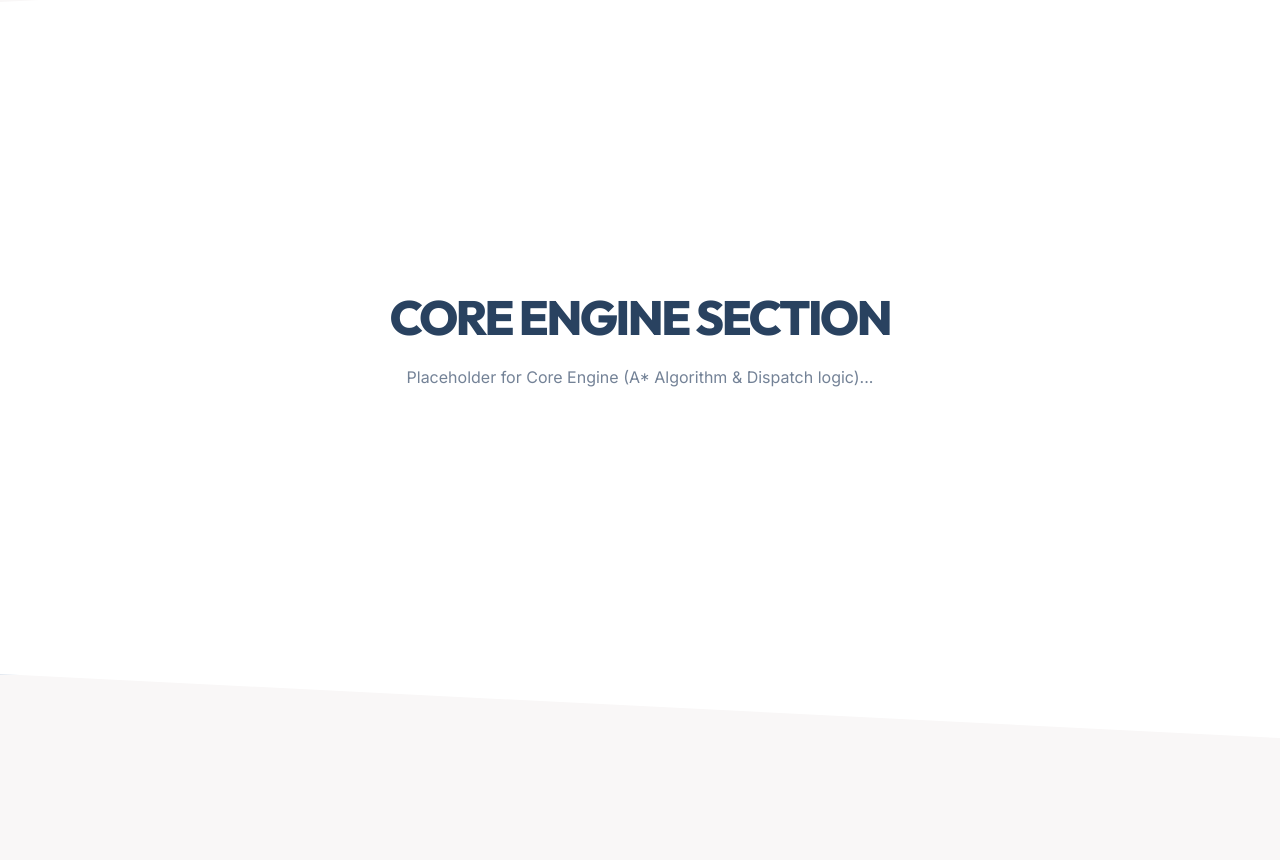
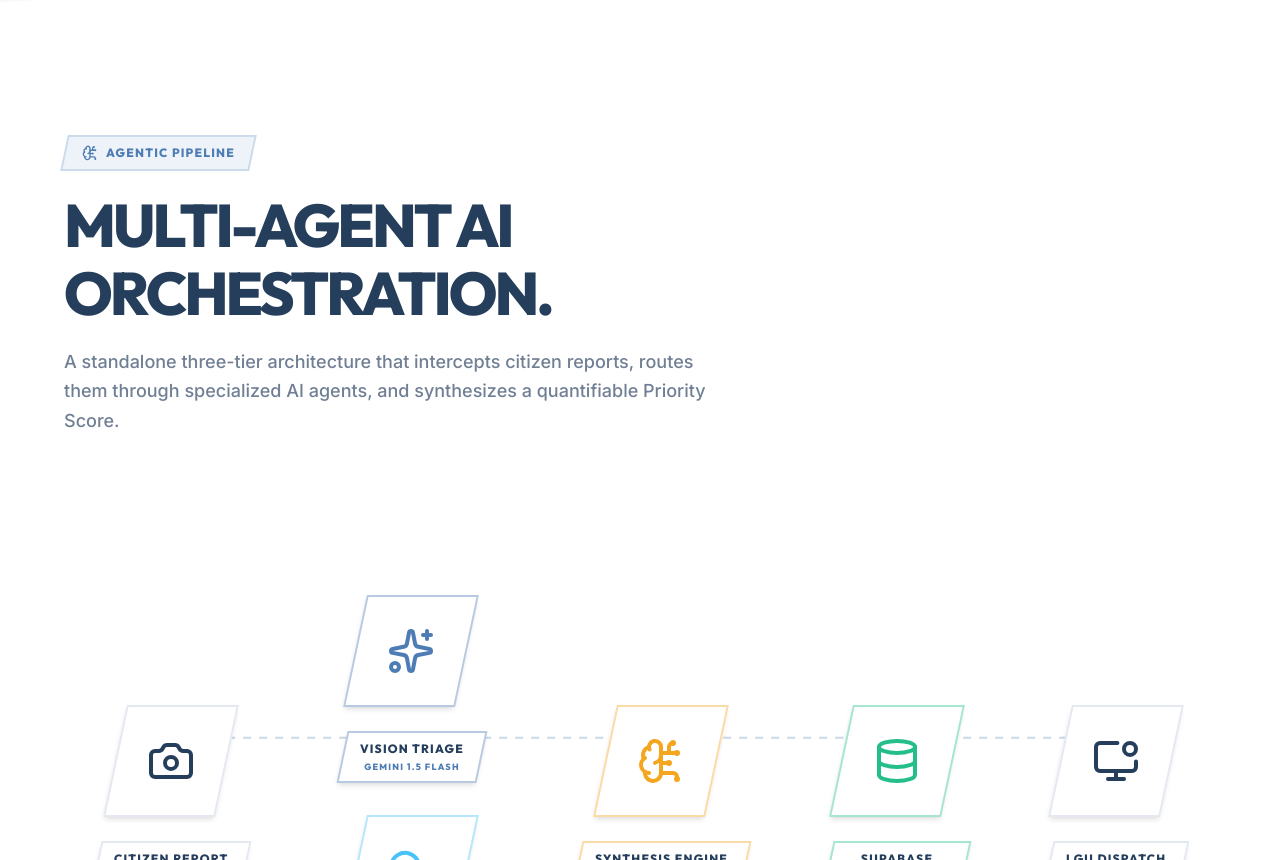
Before and after one commit to Goldenavs/esteRoute, a React (Vite) app in the folder frontend/: page /login in a window 1280 px wide. Shown: the part 1940-2800 px from the top of the page. Built offline with nearby package versions, Linux system fonts and the light colour scheme.

Commit message:
feat: core section

```diff
--- a/frontend/src/components/auth/CoreEngineSection.tsx
+++ b/frontend/src/components/auth/CoreEngineSection.tsx
@@ -1,10 +1,52 @@
 import React, { useRef } from 'react';
 import { motion, useScroll, useTransform } from 'framer-motion';
+import { Camera, Sparkles, CloudRain, BrainCircuit, Database, MonitorDot, ArrowRight } from 'lucide-react';
+
+const ScrollWriteText = ({ children, className = "" }: { children: React.ReactNode, className?: string }) => {
+  const ref = useRef<HTMLDivElement>(null);
+  const { scrollYProgress } = useScroll({
+    target: ref,
+    offset: ["start 85%", "end 50%"]
+  });
+
+  const clipPath = useTransform(scrollYProgress, [0, 1], ["inset(-100% 100% -100% -100%)", "inset(-100% -100% -100% -100%)"]);
+
+  return (
+    <motion.div
+      ref={ref}
+      style={{ clipPath }}
+      className={`inline-block ${className}`}
+    >
+      {children}
+    </motion.div>
+  );
+};
+
+const SharpNode = ({ icon, label, sublabel, borderColor, iconColor, delay }: any) => (
+  <motion.div
+    initial={{ opacity: 0, scale: 0.8 }}
+    whileInView={{ opacity: 1, scale: 1 }}
+    viewport={{ once: true }}
+    transition={{ delay, type: "spring", stiffness: 200, damping: 20 }}
+    className="flex flex-col items-center z-10 relative group"
+  >
+    <div className={`w-20 h-20 md:w-28 md:h-28 -skew-x-12 border-2 bg-surface flex items-center justify-center transition-all duration-300 shadow-md hover:shadow-xl ${borderColor}`}>
+      <div className={`skew-x-12 w-8 h-8 md:w-12 md:h-12 flex items-center justify-center [&>svg]:w-full [&>svg]:h-full transition-transform duration-300 transform group-hover:scale-110 ${iconColor}`}>
+        {icon}
+      </div>
+    </div>
+    <div className={`mt-6 px-4 py-2 border-2 -skew-x-12 bg-surface text-[10px] md:text-xs font-heading font-black tracking-widest uppercase shadow-md transition-colors ${borderColor}`}>
+      <div className="skew-x-12 flex flex-col items-center text-text-primary">
+        <span>{label}</span>
+        {sublabel && <span className="text-[9px] text-brand-primary mt-1">{sublabel}</span>}
+      </div>
+    </div>
+  </motion.div>
+);
 
 export default function CoreEngineSection() {
   const ref = useRef<HTMLElement>(null);
 
-  // Parallax effect for the inner content
   const { scrollYProgress } = useScroll({
     target: ref,
     offset: ["end end", "end start"]
@@ -16,7 +58,7 @@ export default function CoreEngineSection() {
     <section
       id="core-engine"
       ref={ref}
-      className="relative z-20 bg-surface flex flex-col items-center justify-center overflow-hidden border-border-subtle"
+      className="relative z-20 bg-surface flex flex-col items-center overflow-hidden border-border-subtle"
       style={{
         clipPath: 'polygon(0 5vw, 100% 0, 100% 100%, 0 calc(100% - 5vw))',
         marginTop: '-5vw',
@@ -26,9 +68,146 @@ export default function CoreEngineSection() {
         minHeight: '100vh'
       }}
     >
-      <motion.div style={{ y, opacity }} className="w-full max-w-7xl mx-auto px-8 flex flex-col items-center justify-center relative z-0">
-        <h2 className="text-3xl md:text-5xl font-heading font-black mb-6 text-text-primary text-center uppercase tracking-tighter">Core Engine Section</h2>
-        <p className="text-text-secondary">Placeholder for Core Engine (A* Algorithm & Dispatch logic)...</p>
+      <motion.div style={{ y, opacity }} className="w-full max-w-7xl mx-auto px-6 lg:px-16 flex flex-col relative z-0">
+
+        {/* Header */}
+        <motion.div
+          initial={{ opacity: 0, y: 20 }}
+          whileInView={{ opacity: 1, y: 0 }}
+          viewport={{ once: true, margin: "-100px" }}
+          className="mb-16"
+        >
+          <div className="inline-flex items-center justify-center px-4 py-2 bg-brand-primary/10 border-2 border-brand-primary/20 -skew-x-12 mb-6">
+            <BrainCircuit className="w-4 h-4 text-brand-primary skew-x-12 mr-2" />
+            <span className="skew-x-12 text-xs font-heading font-black tracking-widest text-brand-primary uppercase">Agentic Pipeline</span>
+          </div>
+          <h2 className="text-4xl lg:text-6xl font-heading font-black text-text-primary mb-4 flex flex-col items-start tracking-tighter uppercase">
+            <ScrollWriteText>Multi-Agent AI</ScrollWriteText>
+            <ScrollWriteText className="text-text-muted mt-2">Orchestration.</ScrollWriteText>
+          </h2>
+          <p className="text-lg text-text-secondary max-w-2xl mt-6 font-medium leading-relaxed">
+            A standalone three-tier architecture that intercepts citizen reports, routes them through specialized AI agents, and synthesizes a quantifiable Priority Score.
+          </p>
+        </motion.div>
+
+        {/* Animated Flowchart */}
+        <div className="w-full relative mt-12 py-12 mb-20 overflow-x-auto overflow-y-visible custom-scrollbar">
+          <div className="min-w-[900px] w-full flex items-center justify-between relative px-8">
+
+            {/* Animated Dashed Line */}
+            <svg className="absolute inset-0 w-full h-full pointer-events-none" style={{ zIndex: 0 }}>
+              <line x1="10%" y1="35%" x2="90%" y2="35%" stroke="var(--color-brand-primary)" strokeWidth="2" strokeDasharray="8 8" className="opacity-30" />
+              {/* Particles Flowing */}
+              {[0, 1.5, 3].map((delay, i) => (
+                <motion.circle
+                  key={`particle-${i}`}
+                  cx="0" cy="35%" r="4" fill="var(--color-brand-primary)"
+                  animate={{ cx: ["10%", "90%"], opacity: [0, 1, 1, 0] }}
+                  transition={{ duration: 4, repeat: Infinity, ease: "linear", delay }}
+                />
+              ))}
+            </svg>
+
+            {/* Nodes */}
+            <SharpNode
+              icon={<Camera />}
+              label="Citizen Report"
+              sublabel="Geotagged Photo"
+              borderColor="border-border-subtle group-hover:border-text-primary"
+              iconColor="text-text-primary"
+              delay={0.1}
+            />
+
+            {/* Multi-Agent Stack (Vertical) */}
+            <div className="flex flex-col gap-8 z-10">
+              <SharpNode
+                icon={<Sparkles />}
+                label="Vision Triage"
+                sublabel="Gemini 1.5 Flash"
+                borderColor="border-brand-primary/40 group-hover:border-brand-primary"
+                iconColor="text-brand-primary"
+                delay={0.3}
+              />
+              <SharpNode
+                icon={<CloudRain />}
+                label="Meteorological"
+                sublabel="Open-Meteo API"
+                borderColor="border-[#38bdf8]/40 group-hover:border-[#38bdf8]"
+                iconColor="text-[#38bdf8]"
+                delay={0.5}
+              />
+            </div>
+
+            <SharpNode
+              icon={<BrainCircuit />}
+              label="Synthesis Engine"
+              sublabel="Priority Score"
+              borderColor="border-[#f59e0b]/40 group-hover:border-[#f59e0b]"
+              iconColor="text-[#f59e0b]"
+              delay={0.7}
+            />
+
+            <SharpNode
+              icon={<Database />}
+              label="Supabase"
+              sublabel="PostgreSQL / RLS"
+              borderColor="border-[#10b981]/40 group-hover:border-[#10b981]"
+              iconColor="text-[#10b981]"
+              delay={0.9}
+            />
+
+            <SharpNode
+              icon={<MonitorDot />}
+              label="LGU Dispatch"
+              sublabel="Live Map Queue"
+              borderColor="border-border-subtle group-hover:border-text-primary"
+              iconColor="text-text-primary"
+              delay={1.1}
+            />
+
+          </div>
+        </div>
+
+        {/* Feature Bento Boxes (Parallelogram) */}
+        <div className="grid grid-cols-1 md:grid-cols-2 gap-6 mt-8">
+          <motion.div
+            initial={{ opacity: 0, y: 20 }}
+            whileInView={{ opacity: 1, y: 0 }}
+            viewport={{ once: true }}
+            className="group bg-app-bg border-2 border-border-subtle hover:border-brand-primary transition-all duration-300 p-8 -skew-x-12 relative overflow-hidden"
+          >
+             <div className="absolute inset-0 opacity-[0.03] bg-[linear-gradient(to_right,#80808012_1px,transparent_1px),linear-gradient(to_bottom,#80808012_1px,transparent_1px)] bg-[size:24px_24px] pointer-events-none skew-x-12 scale-150" />
+             <div className="skew-x-12 h-full flex flex-col justify-center">
+               <div className="w-12 h-12 bg-brand-primary/10 border-2 border-brand-primary/20 flex items-center justify-center mb-6 -skew-x-12">
+                 <Sparkles className="w-5 h-5 text-brand-primary skew-x-12" />
+               </div>
+               <h3 className="text-xl font-heading font-black text-text-primary uppercase tracking-tight mb-2">Multimodal Vision</h3>
+               <p className="text-text-secondary leading-relaxed">
+                 Uses Google Gemini 1.5 Flash to automatically classify blockage severity and identify specific waste types (plastics, silt) directly from photos without human review.
+               </p>
+             </div>
+          </motion.div>
+
+          <motion.div
+            initial={{ opacity: 0, y: 20 }}
+            whileInView={{ opacity: 1, y: 0 }}
+            viewport={{ once: true }}
+            transition={{ delay: 0.2 }}
+            className="group bg-app-bg border-2 border-border-subtle hover:border-[#38bdf8] transition-all duration-300 p-8 -skew-x-12 relative overflow-hidden"
+          >
+             <div className="absolute inset-0 opacity-[0.03] bg-[linear-gradient(to_right,#80808012_1px,transparent_1px),linear-gradient(to_bottom,#80808012_1px,transparent_1px)] bg-[size:24px_24px] pointer-events-none skew-x-12 scale-150" />
+             <div className="skew-x-12 h-full flex flex-col justify-center">
+               <div className="w-12 h-12 bg-[#38bdf8]/10 border-2 border-[#38bdf8]/20 flex items-center justify-center mb-6 -skew-x-12">
+                 <CloudRain className="w-5 h-5 text-[#38bdf8] skew-x-12" />
+               </div>
+               <h3 className="text-xl font-heading font-black text-text-primary uppercase tracking-tight mb-2">Weather Synthesis</h3>
+               <p className="text-text-secondary leading-relaxed">
+                 Cross-references Open-Meteo's 48-hour precipitation data. The Synthesis Engine calculates a 60/40 weighted Priority Score combining physical severity and imminent rain risk.
+               </p>
+             </div>
+          </motion.div>
+        </div>
+
       </motion.div>
     </section>
   );
--- a/frontend/src/components/auth/FeaturesSection.tsx
+++ b/frontend/src/components/auth/FeaturesSection.tsx
@@ -34,19 +34,12 @@ const ScrollWriteText = ({ children, className = "" }: { children: React.ReactNo
 };
 
 export default function FeaturesSection() {
-  const ref = useRef<HTMLElement>(null);
-  const { scrollYProgress } = useScroll({
-    target: ref,
-    offset: ["end end", "end start"]
-  });
-
-  // Parallax effect: moves down and fades out as it scrolls up
-  const y = useTransform(scrollYProgress, [0, 1], ["0%", "25%"]);
-  const opacity = useTransform(scrollYProgress, [0, 1], [1, 0.3]);
-
   return (
-    <section id="features" ref={ref} className="py-24 px-6 lg:px-16 bg-app-bg relative z-10 overflow-hidden">
-      <motion.div style={{ y, opacity }} className="w-full max-w-7xl mx-auto">
+    <section
+      id="features"
+      className="py-24 px-6 lg:px-16 bg-app-bg relative overflow-hidden"
+    >
+      <div className="w-full max-w-7xl mx-auto">
         <motion.div
           initial={{ opacity: 0, y: 20 }}
           whileInView={{ opacity: 1, y: 0 }}
@@ -166,7 +159,7 @@ export default function FeaturesSection() {
           </motion.div>
 
         </motion.div>
-      </motion.div>
+      </div>
     </section>
   );
 }
```
